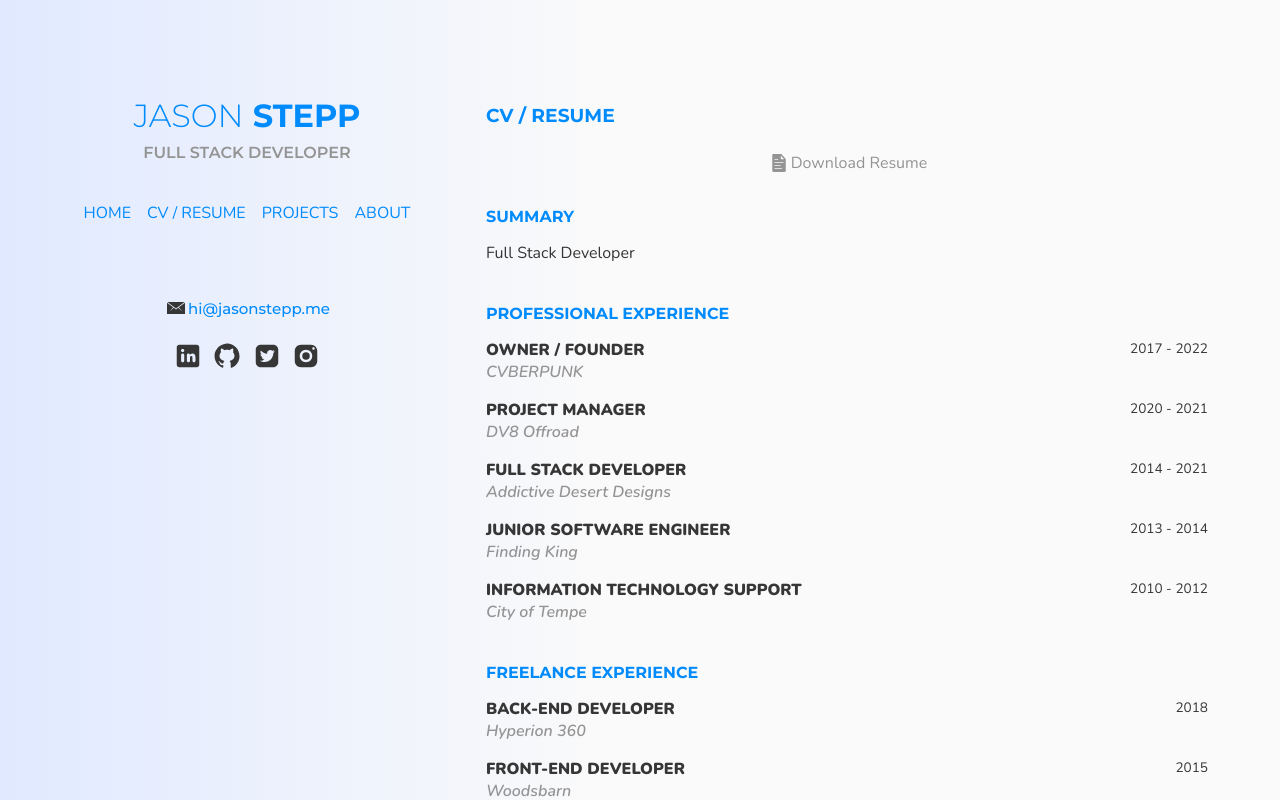
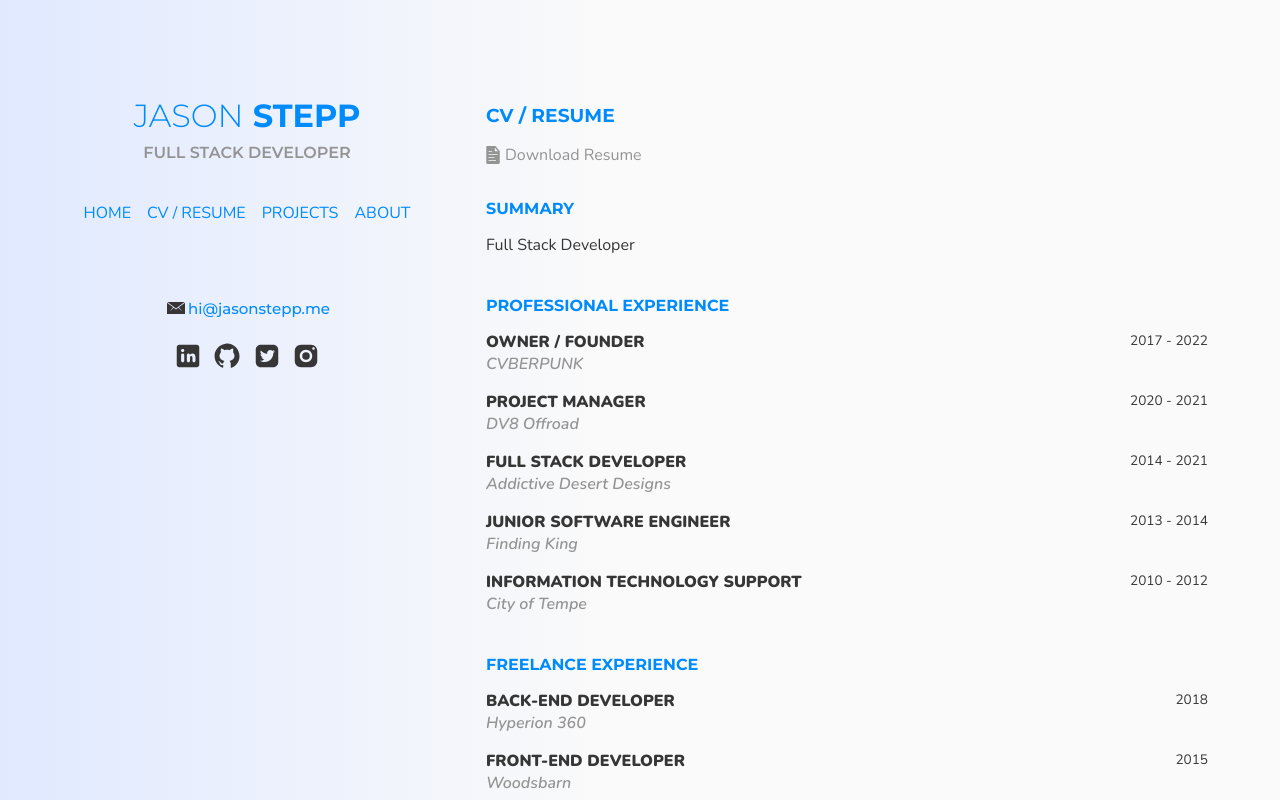
Before and after one commit to steppjason/jasonstepp-vue, a Vue app: page /resume in a window 1280 px wide. Shown: the top 800 px of the page. Built offline with nearby package versions, Linux system fonts and the light colour scheme.

Commit message:
Fixed resume download position

```diff
--- a/src/assets/styles/_root.scss
+++ b/src/assets/styles/_root.scss
@@ -381,8 +381,7 @@ footer > ul > li,
 }
 
 .resume .download{
-	padding: 1rem;
-	text-align: center;
+	margin:1rem 0 2rem -5px;
 }
 
 .resume-icon>path{
```
